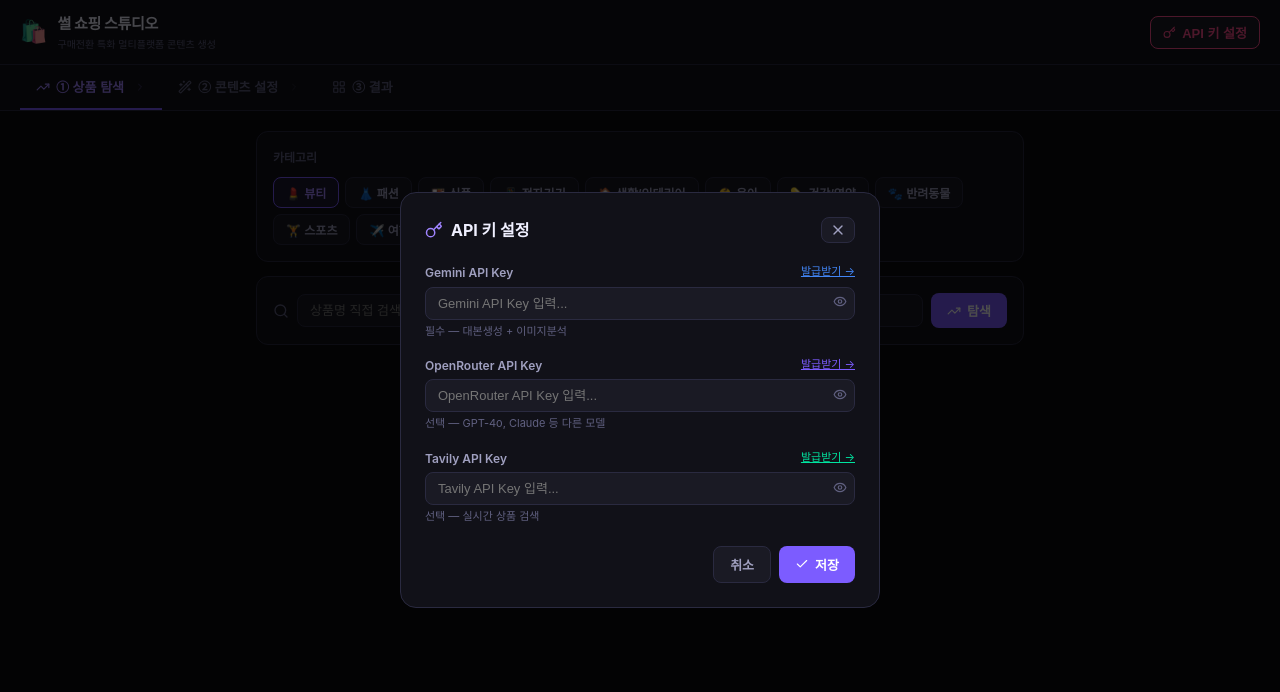
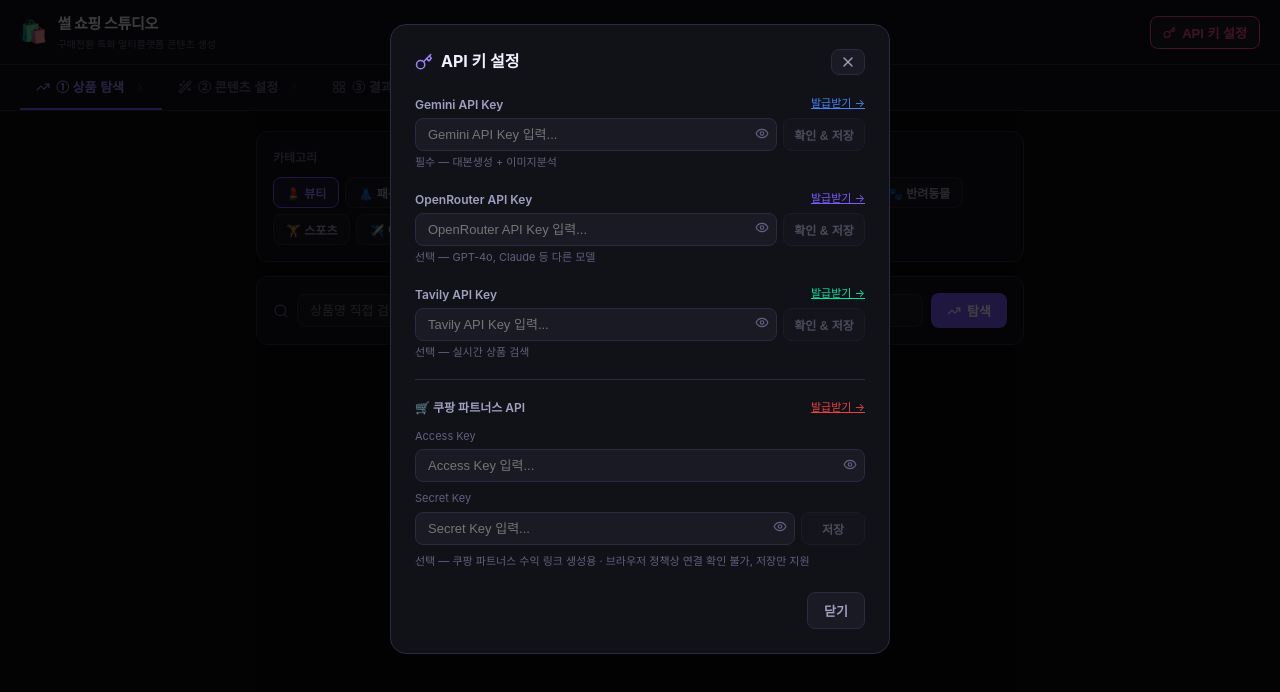
Before and after one commit to jokkeutti-hash/shopping-shorts-studio, a React (Vite) app: page / in a window 1280 px wide. Both pictures are taken after a click on the button "API 키 설정". Shown: the top 692 px of the page. Built offline with nearby package versions, Linux system fonts and the light colour scheme.

Commit message:
feat: API 키별 개별 확인·저장 + 쿠팡 파트너스 API 추가

```diff
--- a/src/App.jsx
+++ b/src/App.jsx
@@ -9,7 +9,7 @@
 import { IMAGE_STYLES } from './services/constants'
 
 export default function App() {
-  const [keys] = useApiKeys()
+  const [keys, , refreshKeys] = useApiKeys()
   const [showApiSettings, setShowApiSettings] = useState(false)
   const [activeTab, setActiveTab] = useState('discover') // discover | studio | results
   const [selectedProduct, setSelectedProduct] = useState(null)
@@ -191,7 +191,7 @@
         )}
       </main>
 
-      {showApiSettings && <ApiSettings onClose={() => setShowApiSettings(false)} />}
+      {showApiSettings && <ApiSettings onClose={() => { setShowApiSettings(false); refreshKeys() }} />}
     </div>
   )
 }
--- a/src/components/ApiSettings.jsx
+++ b/src/components/ApiSettings.jsx
@@ -1,46 +1,142 @@
-import { useState, useEffect } from 'react'
-import { Key, X, Eye, EyeOff, Check } from 'lucide-react'
+import { useState } from 'react'
+import { Key, X, Eye, EyeOff, Check, RefreshCw } from 'lucide-react'
 import { OPENROUTER_MODELS } from '../services/constants'
 
 const STORAGE_KEY = 'sss_api_keys'
 
+const readStored = () => {
+  try { return JSON.parse(localStorage.getItem(STORAGE_KEY) || '{}') }
+  catch { return {} }
+}
+
 export function useApiKeys() {
-  const [keys, setKeys] = useState(() => {
-    try {
-      return JSON.parse(localStorage.getItem(STORAGE_KEY) || '{}')
-    } catch { return {} }
+  const [keys, setKeys] = useState(readStored)
+  const save = (newKeys) => { setKeys(newKeys); localStorage.setItem(STORAGE_KEY, JSON.stringify(newKeys)) }
+  const refresh = () => setKeys(readStored())
+  return [keys, save, refresh]
+}
+
+async function verifyGemini(key) {
+  const res = await fetch(`https://generativelanguage.googleapis.com/v1beta/models?key=${key}`)
+  if (!res.ok) {
+    const d = await res.json().catch(() => ({}))
+    throw new Error(d.error?.message || `오류 ${res.status}`)
+  }
+}
+
+async function verifyOpenRouter(key) {
+  const res = await fetch('https://openrouter.ai/api/v1/auth/key', {
+    headers: { Authorization: `Bearer ${key}` },
   })
+  if (!res.ok) throw new Error(`유효하지 않은 키 (${res.status})`)
+}
 
-  const save = (newKeys) => {
-    setKeys(newKeys)
-    localStorage.setItem(STORAGE_KEY, JSON.stringify(newKeys))
-  }
+async function verifyTavily(key) {
+  const res = await fetch('https://api.tavily.com/search', {
+    method: 'POST',
+    headers: { 'Content-Type': 'application/json' },
+    body: JSON.stringify({ api_key: key, query: '테스트', max_results: 1, search_depth: 'basic' }),
+  })
+  if (!res.ok) throw new Error(`유효하지 않은 키 (${res.status})`)
+}
 
-  return [keys, save]
+function KeyField({ label, hint, color, link, value, status, msg, showPw, onValueChange, onToggleShow, onVerify }) {
+  const btnColor  = status === 'ok' ? 'var(--green)' : status === 'error' ? 'var(--pink)' : 'var(--text2)'
+  const btnBorder = status === 'ok' ? 'var(--green)' : status === 'error' ? 'var(--pink)' : 'var(--border)'
+
+  return (
+    <div>
+      <div style={{ display:'flex', justifyContent:'space-between', marginBottom:4 }}>
+        <label style={{ fontSize:12, fontWeight:600, color:'var(--text2)' }}>{label}</label>
+        {link && <a href={link} target="_blank" rel="noreferrer" style={{ fontSize:11, color }}>발급받기 →</a>}
+      </div>
+      <div style={{ display:'flex', gap:6 }}>
+        <div style={{ position:'relative', flex:1 }}>
+          <input
+            type={showPw ? 'text' : 'password'}
+            placeholder={`${label} 입력...`}
+            value={value}
+            onChange={e => onValueChange(e.target.value)}
+            style={{ paddingRight:36, width:'100%' }}
+          />
+          <button
+            onClick={onToggleShow}
+            style={{ position:'absolute', right:8, top:'50%', transform:'translateY(-50%)', background:'none', border:'none', cursor:'pointer', color:'var(--text3)' }}
+          >
+            {showPw ? <EyeOff size={14} /> : <Eye size={14} />}
+          </button>
+        </div>
+        <button
+          className="btn btn-ghost"
+          onClick={onVerify}
+          disabled={!value.trim() || status === 'checking'}
+          style={{ padding:'0 10px', fontSize:12, flexShrink:0, minWidth:82, justifyContent:'center', borderColor: btnBorder, color: btnColor }}
+        >
+          {status === 'checking'
+            ? <><RefreshCw size={12} style={{ animation:'spin 0.7s linear infinite' }} /> 확인중</>
+            : status === 'ok'
+            ? <><Check size={12} /> 확인됨</>
+            : '확인 & 저장'
+          }
+        </button>
+      </div>
+      {msg && (
+        <p style={{ fontSize:11, marginTop:3, color: status === 'ok' ? 'var(--green)' : 'var(--pink)' }}>
+          {msg}
+        </p>
+      )}
+      <p style={{ fontSize:11, color:'var(--text3)', marginTop:3 }}>{hint}</p>
+    </div>
+  )
 }
 
 export default function ApiSettings({ onClose }) {
-  const [keys, saveKeys] = useApiKeys()
-  const [form, setForm] = useState({ ...keys })
-  const [show, setShow] = useState({})
+  const stored = readStored()
+  const init = (val) => ({ value: val || '', status: val ? 'saved' : 'idle', msg: '' })
 
-  const toggle = (k) => setShow(s => ({ ...s, [k]: !s[k] }))
-  const set = (k, v) => setForm(f => ({ ...f, [k]: v }))
+  const [gemini, setGemini]               = useState(init(stored.gemini))
+  const [openrouter, setOpenrouter]       = useState(init(stored.openrouter))
+  const [orModel, setOrModel]             = useState(stored.orModel || 'openai/gpt-4o')
+  const [tavily, setTavily]               = useState(init(stored.tavily))
+  const [coupangAccess, setCoupangAccess] = useState(init(stored.coupangAccess))
+  const [coupangSecret, setCoupangSecret] = useState(init(stored.coupangSecret))
+  const [show, setShow]                   = useState({})
 
-  const handleSave = () => {
-    saveKeys(form)
-    onClose()
+  const toggleShow = (k) => setShow(s => ({ ...s, [k]: !s[k] }))
+
+  const patch = (update) => {
+    localStorage.setItem(STORAGE_KEY, JSON.stringify({ ...readStored(), ...update }))
   }
 
-  const fields = [
-    { key: 'gemini', label: 'Gemini API Key', hint: '필수 — 대본생성 + 이미지분석', color: '#4285f4', link: 'https://aistudio.google.com/apikey' },
-    { key: 'openrouter', label: 'OpenRouter API Key', hint: '선택 — GPT-4o, Claude 등 다른 모델', color: '#7c5cff', link: 'https://openrouter.ai/keys' },
-    { key: 'tavily', label: 'Tavily API Key', hint: '선택 — 실시간 상품 검색', color: '#00e5a0', link: 'https://app.tavily.com' },
-  ]
+  const makeVerify = (state, setter, verifyFn, storageKey) => async () => {
+    if (!state.value.trim()) return
+    setter(s => ({ ...s, status: 'checking', msg: '' }))
+    try {
+      await verifyFn(state.value.trim())
+      patch({ [storageKey]: state.value.trim() })
+      setter(s => ({ ...s, status: 'ok', msg: '✅ 연결 확인 & 저장됨' }))
+    } catch (e) {
+      setter(s => ({ ...s, status: 'error', msg: `❌ ${e.message}` }))
+    }
+  }
+
+  const handleOrModel = (val) => { setOrModel(val); patch({ orModel: val }) }
+
+  const handleSaveCoupang = () => {
+    const a = coupangAccess.value.trim()
+    const s = coupangSecret.value.trim()
+    if (!a || !s) return
+    patch({ coupangAccess: a, coupangSecret: s })
+    setCoupangAccess(prev => ({ ...prev, status: 'saved', msg: '✅ 저장됨' }))
+    setCoupangSecret(prev => ({ ...prev, status: 'saved', msg: '' }))
+  }
+
+  const coupangSaved = coupangAccess.status === 'saved'
 
   return (
-    <div style={{ position:'fixed', inset:0, background:'rgba(0,0,0,0.7)', display:'flex', alignItems:'center', justifyContent:'center', zIndex:1000 }}>
-      <div style={{ background:'var(--bg2)', border:'1px solid var(--border)', borderRadius:16, padding:24, width:480, maxWidth:'95vw' }}>
+    <div style={{ position:'fixed', inset:0, background:'rgba(0,0,0,0.75)', display:'flex', alignItems:'flex-start', justifyContent:'center', zIndex:1000, overflowY:'auto', padding:'24px 0' }}>
+      <div style={{ background:'var(--bg2)', border:'1px solid var(--border)', borderRadius:16, padding:24, width:500, maxWidth:'95vw' }}>
+
         <div style={{ display:'flex', justifyContent:'space-between', alignItems:'center', marginBottom:20 }}>
           <div style={{ display:'flex', alignItems:'center', gap:8 }}>
             <Key size={18} color="var(--accent2)" />
@@ -49,47 +145,109 @@
           <button className="btn btn-ghost" style={{ padding:'4px 8px' }} onClick={onClose}><X size={16} /></button>
         </div>
 
-        <div style={{ display:'flex', flexDirection:'column', gap:16 }}>
-          {fields.map(f => (
-            <div key={f.key}>
-              <div style={{ display:'flex', justifyContent:'space-between', marginBottom:4 }}>
-                <label style={{ fontSize:12, fontWeight:600, color:'var(--text2)' }}>{f.label}</label>
-                <a href={f.link} target="_blank" rel="noreferrer" style={{ fontSize:11, color:f.color }}>발급받기 →</a>
-              </div>
-              <div style={{ position:'relative' }}>
-                <input
-                  type={show[f.key] ? 'text' : 'password'}
-                  placeholder={`${f.label} 입력...`}
-                  value={form[f.key] || ''}
-                  onChange={e => set(f.key, e.target.value)}
-                  style={{ paddingRight:36 }}
-                />
-                <button
-                  onClick={() => toggle(f.key)}
-                  style={{ position:'absolute', right:8, top:'50%', transform:'translateY(-50%)', background:'none', border:'none', cursor:'pointer', color:'var(--text3)' }}
-                >
-                  {show[f.key] ? <EyeOff size={14} /> : <Eye size={14} />}
-                </button>
-              </div>
-              <p style={{ fontSize:11, color:'var(--text3)', marginTop:3 }}>{f.hint}</p>
-            </div>
-          ))}
+        <div style={{ display:'flex', flexDirection:'column', gap:18 }}>
+          <KeyField
+            label="Gemini API Key" hint="필수 — 대본생성 + 이미지분석"
+            color="#4285f4" link="https://aistudio.google.com/apikey"
+            value={gemini.value} status={gemini.status} msg={gemini.msg} showPw={show.gemini}
+            onValueChange={v => setGemini(s => ({ ...s, value: v, status: 'idle', msg: '' }))}
+            onToggleShow={() => toggleShow('gemini')}
+            onVerify={makeVerify(gemini, setGemini, verifyGemini, 'gemini')}
+          />
 
-          {form.openrouter && (
+          <KeyField
+            label="OpenRouter API Key" hint="선택 — GPT-4o, Claude 등 다른 모델"
+            color="#7c5cff" link="https://openrouter.ai/keys"
+            value={openrouter.value} status={openrouter.status} msg={openrouter.msg} showPw={show.openrouter}
+            onValueChange={v => setOpenrouter(s => ({ ...s, value: v, status: 'idle', msg: '' }))}
+            onToggleShow={() => toggleShow('openrouter')}
+            onVerify={makeVerify(openrouter, setOpenrouter, verifyOpenRouter, 'openrouter')}
+          />
+
+          {openrouter.value && (
             <div>
               <label style={{ fontSize:12, fontWeight:600, color:'var(--text2)', display:'block', marginBottom:4 }}>OpenRouter 모델</label>
-              <select value={form.orModel || 'openai/gpt-4o'} onChange={e => set('orModel', e.target.value)}>
+              <select value={orModel} onChange={e => handleOrModel(e.target.value)}>
                 {OPENROUTER_MODELS.map(m => <option key={m.id} value={m.id}>{m.name}</option>)}
               </select>
             </div>
           )}
+
+          <KeyField
+            label="Tavily API Key" hint="선택 — 실시간 상품 검색"
+            color="#00e5a0" link="https://app.tavily.com"
+            value={tavily.value} status={tavily.status} msg={tavily.msg} showPw={show.tavily}
+            onValueChange={v => setTavily(s => ({ ...s, value: v, status: 'idle', msg: '' }))}
+            onToggleShow={() => toggleShow('tavily')}
+            onVerify={makeVerify(tavily, setTavily, verifyTavily, 'tavily')}
+          />
+
+          {/* 쿠팡 파트너스 */}
+          <div style={{ borderTop:'1px solid var(--border)', paddingTop:18 }}>
+            <div style={{ display:'flex', justifyContent:'space-between', alignItems:'center', marginBottom:10 }}>
+              <span style={{ fontSize:12, fontWeight:600, color:'var(--text2)' }}>🛒 쿠팡 파트너스 API</span>
+              <a href="https://partners.coupang.com" target="_blank" rel="noreferrer" style={{ fontSize:11, color:'#e84141' }}>발급받기 →</a>
+            </div>
+
+            <div style={{ display:'flex', flexDirection:'column', gap:8 }}>
+              <div>
+                <label style={{ fontSize:11, color:'var(--text3)', display:'block', marginBottom:4 }}>Access Key</label>
+                <div style={{ position:'relative' }}>
+                  <input
+                    type={show.coupangAccess ? 'text' : 'password'}
+                    placeholder="Access Key 입력..."
+                    value={coupangAccess.value}
+                    onChange={e => setCoupangAccess(s => ({ ...s, value: e.target.value, status: 'idle', msg: '' }))}
+                    style={{ paddingRight:36, width:'100%' }}
+                  />
+                  <button onClick={() => toggleShow('coupangAccess')} style={{ position:'absolute', right:8, top:'50%', transform:'translateY(-50%)', background:'none', border:'none', cursor:'pointer', color:'var(--text3)' }}>
+                    {show.coupangAccess ? <EyeOff size={14} /> : <Eye size={14} />}
+                  </button>
+                </div>
+              </div>
+
+              <div>
+                <label style={{ fontSize:11, color:'var(--text3)', display:'block', marginBottom:4 }}>Secret Key</label>
+                <div style={{ display:'flex', gap:6 }}>
+                  <div style={{ position:'relative', flex:1 }}>
+                    <input
+                      type={show.coupangSecret ? 'text' : 'password'}
+                      placeholder="Secret Key 입력..."
+                      value={coupangSecret.value}
+                      onChange={e => setCoupangSecret(s => ({ ...s, value: e.target.value, status: 'idle', msg: '' }))}
+                      style={{ paddingRight:36, width:'100%' }}
+                    />
+                    <button onClick={() => toggleShow('coupangSecret')} style={{ position:'absolute', right:8, top:'50%', transform:'translateY(-50%)', background:'none', border:'none', cursor:'pointer', color:'var(--text3)' }}>
+                      {show.coupangSecret ? <EyeOff size={14} /> : <Eye size={14} />}
+                    </button>
+                  </div>
+                  <button
+                    className="btn btn-ghost"
+                    onClick={handleSaveCoupang}
+                    disabled={!coupangAccess.value.trim() || !coupangSecret.value.trim()}
+                    style={{
+                      padding:'0 10px', fontSize:12, flexShrink:0, minWidth:64, justifyContent:'center',
+                      borderColor: coupangSaved ? 'var(--green)' : 'var(--border)',
+                      color: coupangSaved ? 'var(--green)' : 'var(--text2)',
+                    }}
+                  >
+                    {coupangSaved ? <><Check size={12} /> 저장됨</> : '저장'}
+                  </button>
+                </div>
+              </div>
+
+              {coupangAccess.msg && (
+                <p style={{ fontSize:11, color:'var(--green)' }}>{coupangAccess.msg}</p>
+              )}
+              <p style={{ fontSize:11, color:'var(--text3)' }}>
+                선택 — 쿠팡 파트너스 수익 링크 생성용 · 브라우저 정책상 연결 확인 불가, 저장만 지원
+              </p>
+            </div>
+          </div>
         </div>
 
-        <div style={{ display:'flex', gap:8, marginTop:20, justifyContent:'flex-end' }}>
-          <button className="btn btn-ghost" onClick={onClose}>취소</button>
-          <button className="btn btn-primary" onClick={handleSave}>
-            <Check size={14} /> 저장
-          </button>
+        <div style={{ display:'flex', justifyContent:'flex-end', marginTop:22 }}>
+          <button className="btn btn-ghost" onClick={onClose}>닫기</button>
         </div>
       </div>
     </div>
```
